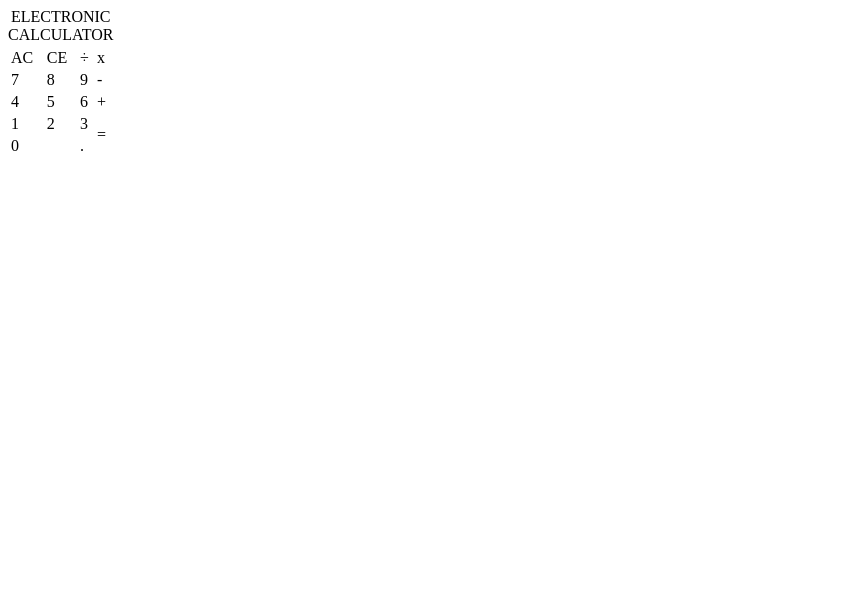
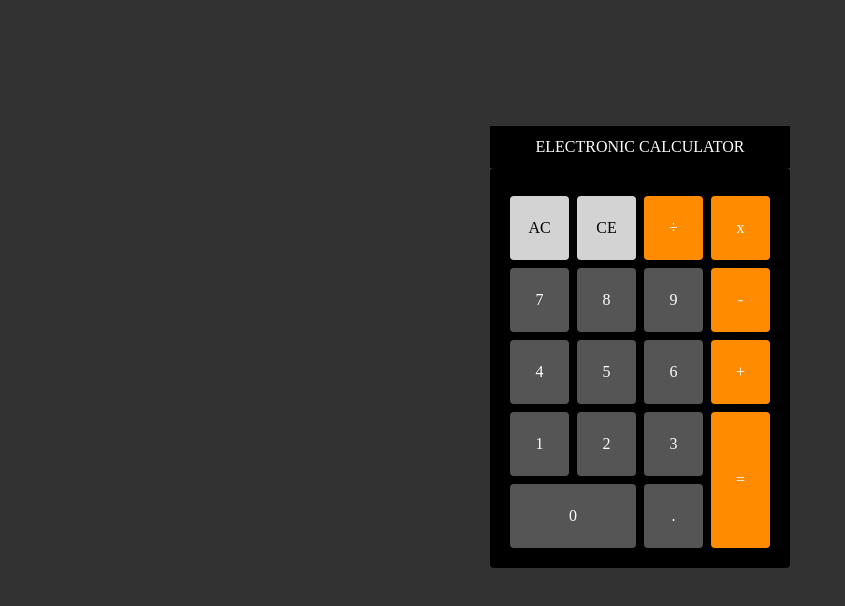
Before and after one commit to tommy6073/fcc-javascript-calculator, a plain HTML site: page index.html in a window 1280 px wide. Shown: the whole page, without its empty margins (0-845 px from the left). Drawn offline with Linux system fonts and the light colour scheme.

Commit message:
Add base styles

```diff
--- a/index.html
+++ b/index.html
@@ -10,32 +10,32 @@
   <caption id="title">ELECTRONIC CALCULATOR</caption>
   <tr id="result"></tr>
   <tr class="row">
-    <td id="ac" class="clear-button">AC</td>
-    <td id="ce" class="clear-button">CE</td>
-    <td id="division" class="normal-button">÷</td>
-    <td id="multiplication" class="normal-button">x</td>
+    <td id="ac" class="button clear-button">AC</td>
+    <td id="ce" class="button clear-button">CE</td>
+    <td id="division" class="button operator-button">÷</td>
+    <td id="multiplication" class="button operator-button">x</td>
   </tr>
   <tr class="row">
-    <td id="7" class="normal-button">7</td>
-    <td id="8" class="normal-button">8</td>
-    <td id="9" class="normal-button">9</td>
-    <td id="-" class="normal-button">-</td>
+    <td id="7" class="button operand-button">7</td>
+    <td id="8" class="button operand-button">8</td>
+    <td id="9" class="button operand-button">9</td>
+    <td id="-" class="button operator-button">-</td>
   </tr>
   <tr class="row">
-    <td id="4" class="normal-button">4</td>
-    <td id="5" class="normal-button">5</td>
-    <td id="6" class="normal-button">6</td>
-    <td id="+" class="normal-button">+</td>
+    <td id="4" class="button operand-button">4</td>
+    <td id="5" class="button operand-button">5</td>
+    <td id="6" class="button operand-button">6</td>
+    <td id="+" class="button operator-button">+</td>
   </tr>
   <tr class="row">
-    <td id="1" class="normal-button">1</td>
-    <td id="2" class="normal-button">2</td>
-    <td id="3" class="normal-button">3</td>
-    <td id="=" class="normal-button" rowspan="2">=</td>
+    <td id="1" class="button operand-button">1</td>
+    <td id="2" class="button operand-button">2</td>
+    <td id="3" class="button operand-button">3</td>
+    <td id="=" class="button operator-button" rowspan="2">=</td>
   </tr>
   <tr class="row">
-    <td id="0" class="normal-button" colspan="2">0</td>
-    <td id="." class="normal-button">.</td>
+    <td id="0" class="button operand-button" colspan="2">0</td>
+    <td id="." class="button operand-button">.</td>
   </tr>
 </table>
 </body>
--- a/style.css
+++ b/style.css
@@ -0,0 +1,42 @@
+body {
+  background-color: #323232;
+}
+
+#calculator {
+  margin-top: 10%;
+  margin-left: auto;
+  margin-right: auto;
+  padding: 12px;
+  width: 300px;
+  height: 400px;
+  background-color: #000000;
+  border-radius: 4px;
+  table-layout: fixed;
+  border-collapse: separate;
+  border-spacing: 8px;
+}
+
+#title {
+  padding: 12px;
+  background-color: #000000;
+  color: #ffffff;
+}
+
+.button {
+  border-radius: 4px;
+  text-align: center;
+}
+
+.clear-button {
+  background-color: #d3d3d3;
+}
+
+.operator-button {
+  background-color: #ff8c00;
+  color: #ffffff;
+}
+
+.operand-button {
+  background-color: #555555;
+  color: #ffffff;
+}
```
